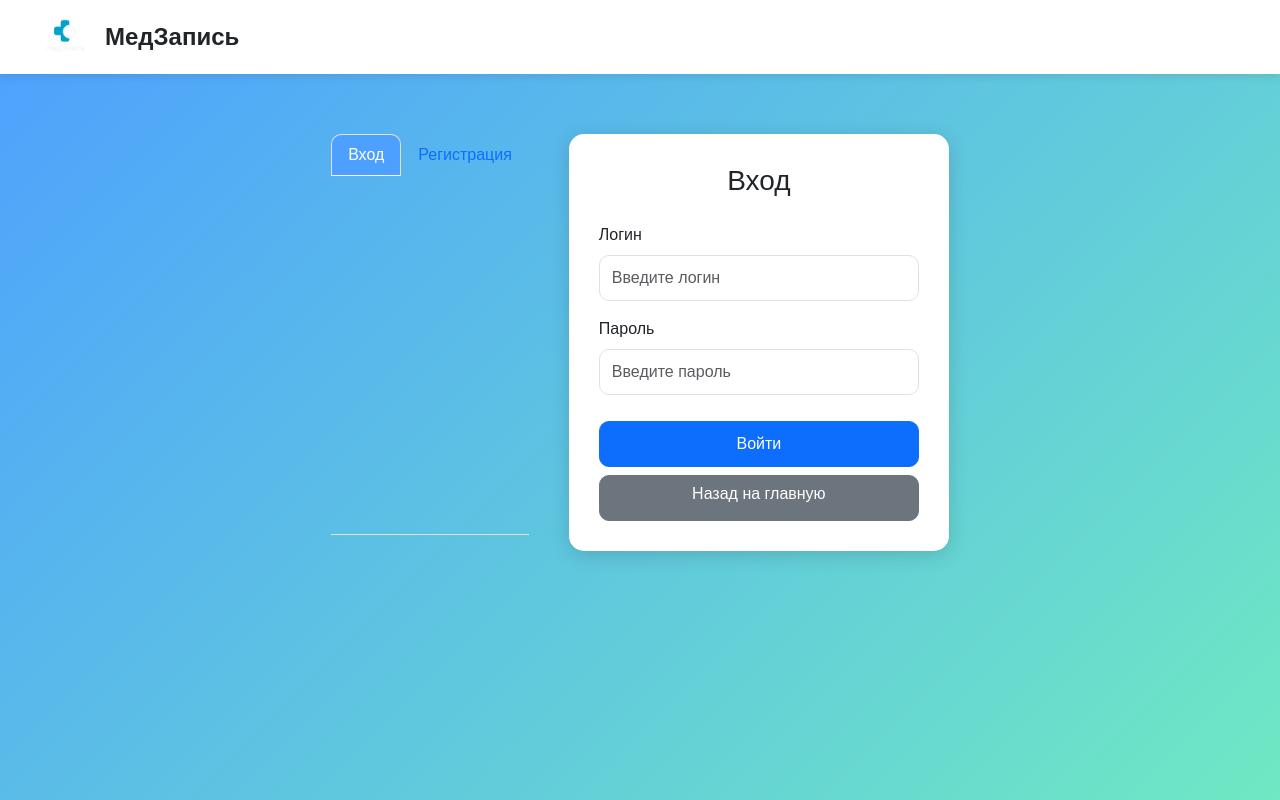
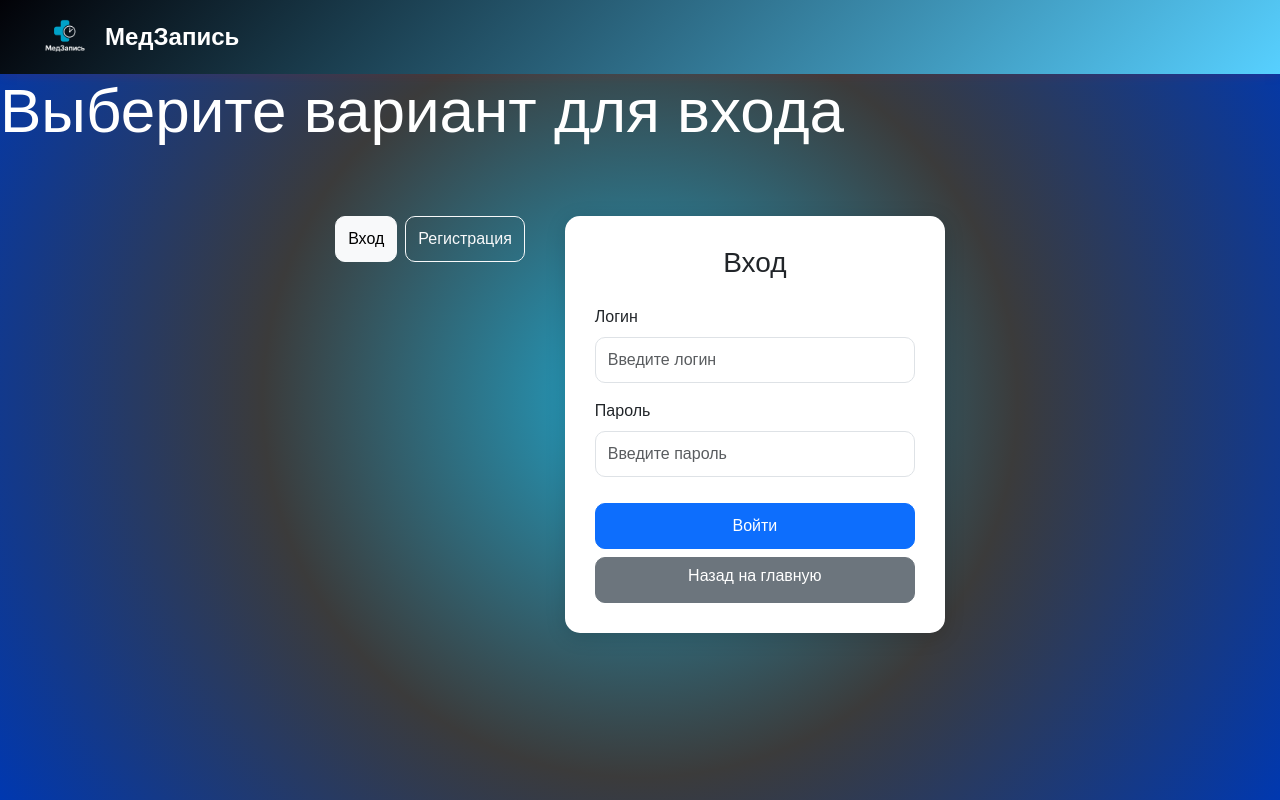
Before and after one commit to ogorodik99/course_work_AIP, a PHP site: page /appointment.html in a window 1280 px wide. Run offline with PHP 8.4, Linux system fonts and the light colour scheme.

Commit message:
visual updates

```diff
--- a/public/appointment.html
+++ b/public/appointment.html
@@ -1,5 +1,6 @@
 <!DOCTYPE html>
 <html lang="ru">
+
 <head>
     <meta charset="UTF-8">
     <meta name="viewport" content="width=device-width, initial-scale=1.0">
@@ -8,6 +9,8 @@
     <!-- Bootstrap 5 -->
     <link href="https://cdn.jsdelivr.net/npm/bootstrap@5.3.2/dist/css/bootstrap.min.css" rel="stylesheet">
     <link rel="stylesheet" href="css/styles_register.css">
+</head>
+
 <body>
 
     <!-- ШАПКА -->
@@ -15,23 +18,20 @@
         <img src="img/logo.png" alt="Логотип">
         <div class="header-title">МедЗапись</div>
     </div>
+    <div class="main-text">
+        <h1 class="header-main-text">Выберите вариант для входа</h1>
+    </div>
+    <div class="container container-auth">
 
-    <!-- Вкладки: Вход / Регистрация -->
-    <div class="container container-auth">
-        <ul class="nav nav-tabs mb-3" id="authTab" role="tablist">
-            <li class="nav-item" role="presentation">
-                <button class="nav-link active" id="login-tab" data-bs-toggle="tab" data-bs-target="#login" type="button">Вход</button>
-            </li>
-            <li class="nav-item" role="presentation">
-                <button class="nav-link" id="register-tab" data-bs-toggle="tab" data-bs-target="#register" type="button">Регистрация</button>
-            </li>
-        </ul>
+        <!-- Кнопки переключения (по центру сверху) -->
+        <div class="d-flex justify-content-center mb-4">
+            <button id="btn-login" class="btn btn-outline-light me-2 active">Вход</button>
+            <button id="btn-register" class="btn btn-outline-light">Регистрация</button>
+        </div>
 
-        <div class="tab-content" id="authTabContent">
 
         <!-- Вход -->
-            <div class="tab-pane fade show active" id="login">
-                <div class="auth-box">
+        <div id="login" class="auth-box">
             <h3>Вход</h3>
             <form action="/login" method="POST">
                 <div class="mb-3">
@@ -48,11 +48,9 @@
                 <a href="index.html" class="btn btn-secondary w-100 mt-2">Назад на главную</a>
             </form>
         </div>
-            </div>
 
         <!-- Регистрация -->
-            <div class="tab-pane fade" id="register">
-                <div class="auth-box">
+        <div id="register" class="auth-box" style="display:none;">
             <h3>Регистрация</h3>
             <form action="/register" method="POST" id="registerForm">
                 <div class="mb-3">
@@ -62,32 +60,33 @@
 
                 <div class="mb-3">
                     <label class="form-label">Имя пользователя</label>
-                            <input type="text" name="username" class="form-control" placeholder="Введите имя пользователя" required>
+                    <input type="text" name="username" class="form-control" placeholder="Введите имя пользователя"
+                        required>
                 </div>
 
                 <div class="mb-3">
                     <label class="form-label">Пароль</label>
-                            <input type="password" id="password" name="password" class="form-control" placeholder="Введите пароль" required>
+                    <input type="password" id="password" name="password" class="form-control"
+                        placeholder="Введите пароль" required>
                 </div>
 
                 <div class="mb-3">
                     <label class="form-label">Подтверждение пароля</label>
-                            <input type="password" id="password_confirm" name="password_confirm" class="form-control" placeholder="Повторите пароль" required>
+                    <input type="password" id="password_confirm" name="password_confirm" class="form-control"
+                        placeholder="Повторите пароль" required>
                 </div>
 
                 <button type="submit" class="btn btn-primary w-100">Зарегистрироваться</button>
-                        <a href="/" class="btn btn-secondary w-100 mt-2">Назад на главную</a>
+                <a href="index.html" class="btn btn-secondary w-100 mt-2">Назад на главную</a>
             </form>
         </div>
-            </div>
 
-        </div>
     </div>
 
     <script src="https://cdn.jsdelivr.net/npm/bootstrap@5.3.2/dist/js/bootstrap.bundle.min.js"></script>
     <script>
         // Проверка совпадения паролей
-        document.getElementById('registerForm').addEventListener('submit', function(e) {
+        document.getElementById('registerForm').addEventListener('submit', function (e) {
             let pass = document.getElementById('password').value;
             let confirm = document.getElementById('password_confirm').value;
             if (pass !== confirm) {
@@ -95,6 +94,27 @@
                 alert("Пароли не совпадают!");
             }
         });
+
+        // Переключение форм
+        const btnLogin = document.getElementById('btn-login');
+        const btnRegister = document.getElementById('btn-register');
+        const loginBox = document.getElementById('login');
+        const registerBox = document.getElementById('register');
+
+        btnLogin.addEventListener('click', () => {
+            loginBox.style.display = 'block';
+            registerBox.style.display = 'none';
+            btnLogin.classList.add('active');
+            btnRegister.classList.remove('active');
+        });
+
+        btnRegister.addEventListener('click', () => {
+            loginBox.style.display = 'none';
+            registerBox.style.display = 'block';
+            btnRegister.classList.add('active');
+            btnLogin.classList.remove('active');
+        });
     </script>
 </body>
+
 </html>
--- a/public/css/styles_register.css
+++ b/public/css/styles_register.css
@@ -1,7 +1,7 @@
 body {
     min-height: 100vh;
     margin: 0;
-    background: linear-gradient(135deg, #4da0ff, #6fe8c3);
+    background: radial-gradient(circle,rgba(33, 163, 200, 1) 0%, rgba(59, 59, 59, 1) 50%, rgba(0, 56, 176, 1) 100%);
     display: flex;
     flex-direction: column;
     font-family: Arial, sans-serif;
@@ -9,21 +9,28 @@ body {
 
 /* Шапка */
 .header {
-    background: white;
+    background: linear-gradient(135deg, #020207, #57d0ff);
     padding: 12px 40px;
     display: flex;
     align-items: center;
-    box-shadow: 0 2px 10px rgba(0,0,0,0.1);
+    box-shadow: 0 2px 10px rgba(255, 0, 0, 0.1);
 }
 
 .header img {
     height: 50px;
     margin-right: 15px;
 }
+.header-main-text{
+    font-size: 62px;
+    font-weight: 3000;
+    color: #fff;
+    align-items: center;
+}
 
 .header-title {
     font-size: 24px;
     font-weight: 600;
+    color: #fff;
 }
 
 /* Контейнер форм */
```
Lines whose indentation alone changed are shown as unchanged.
